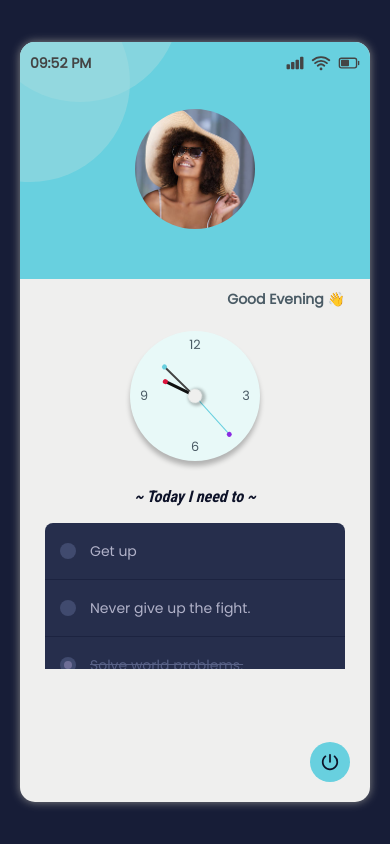
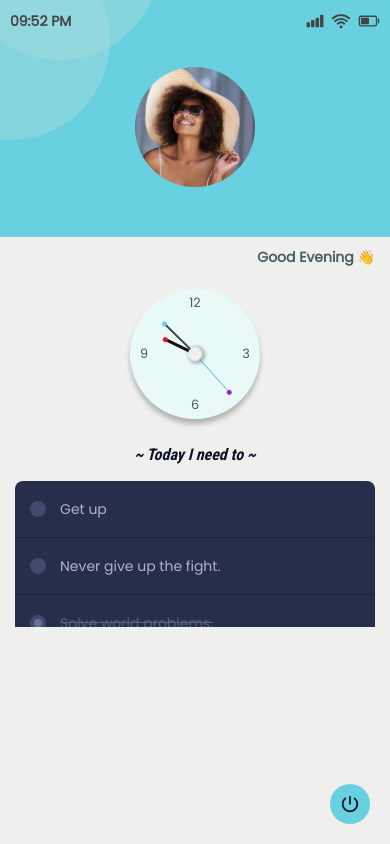
Before and after one commit to Techie-Ademola/Mobile-To-do-List-App, a plain HTML site: page pages/dashboard.html in a window 390 px wide. Drawn offline with nearby package versions, Linux system fonts and the light colour scheme.

Commit message:
New edits

```diff
--- a/css/dashboard.css
+++ b/css/dashboard.css
@@ -10,7 +10,6 @@ body {
     align-items: center;
     min-height: 100vh;
     background: #171D37;
-    perspective: 900px;
 }
 .wrapper {
     position: relative;
@@ -24,9 +23,6 @@ body {
     border-radius: 15px;
     transform-style: preserve-3d;
 }
-/* .wrapper:hover {
-    transform: rotateY(180deg);
-} */
 .nav {
     display: flex;
     justify-content: space-between;
@@ -125,7 +121,7 @@ body {
     display: flex;
     justify-content: center;
     flex-direction: column;
-    padding: 10px 25px;
+    padding: 10px 15px;
 }
 .content p {
     text-align: right;
@@ -306,3 +302,17 @@ body {
     /* border: 2px solid blue; */
     margin-top: 20px;
 }
+
+@media screen and (max-width: 500px) {
+    .wrapper {
+        position: relative;
+        background-color: #EFEFEE;
+        width: 100%;
+        max-width: 100%;
+        height: 100vh;
+        min-height: 46em;
+        overflow: hidden;
+        box-shadow: none;
+        border-radius: 0px;
+    }
+}
--- a/css/list.css
+++ b/css/list.css
@@ -15,7 +15,7 @@ body{
 ================================================== */
 .tdl-holder{
 	margin:0px auto;
-	width: 300px;
+	width: 100%;
 }
 
 .tdl-holder h2{
@@ -131,6 +131,23 @@ body{
 	text-decoration: line-through;
 }
 
+.tdl-input {
+	position: relative;
+}
+.tdl-input button {
+	position: absolute;
+	top: 50%;
+	right: 0%;
+	transform: translate(-50%, -50%);
+	line-height: 0;
+	border: none;
+	padding: 8px;
+	border-radius: 6px;
+	font-size: 20px;
+	color: #68D0DF;
+	background: #404a6e;
+}
+
 .tdl-holder input[type="text"]{
 	background-color: #171d37;
 	border: none;
--- a/css/login.css
+++ b/css/login.css
@@ -181,3 +181,17 @@ input::placeholder {
 .eye.hide {
     display: none;
 }
+
+@media screen and (max-width: 500px) {
+    .wrapper {
+        position: relative;
+        background-color: #EFEFEE;
+        width: 100%;
+        max-width: 100%;
+        height: 100vh;
+        min-height: 46em;
+        overflow: hidden;
+        box-shadow: none;
+        border-radius: 0px;
+    }
+}
--- a/css/sign-up.css
+++ b/css/sign-up.css
@@ -157,3 +157,17 @@ input::placeholder {
 .eye.hide {
     display: none;
 }
+
+@media screen and (max-width: 500px) {
+    .wrapper {
+        position: relative;
+        background-color: #EFEFEE;
+        width: 100%;
+        max-width: 100%;
+        height: 100vh;
+        min-height: 46em;
+        overflow: hidden;
+        box-shadow: none;
+        border-radius: 0px;
+    }
+}
--- a/index.css
+++ b/index.css
@@ -9,7 +9,7 @@ body {
     justify-content: center;
     align-items: center;
     min-height: 100vh;
-    background: #F5F4F5;
+    background: #171D37;
 }
 .wrapper {
     position: relative;
@@ -113,3 +113,17 @@ body {
 .footer a:hover {
     background: #444;
 }
+
+@media screen and (max-width: 500px) {
+    .wrapper {
+        position: relative;
+        background-color: #EFEFEE;
+        width: 100%;
+        max-width: 100%;
+        height: 100vh;
+        min-height: 46em;
+        overflow: hidden;
+        box-shadow: none;
+        border-radius: 0px;
+    }
+}
--- a/js/todo.js
+++ b/js/todo.js
@@ -43,10 +43,8 @@ const tdlNew = document.querySelector('.tdl-new');
 const tdlContent = document.querySelector('.tdl-content ul');
 let tdlItems = JSON.parse(localStorage.getItem('tdlItems')) || [];
 
-tdlNew.addEventListener('keypress', function(e) {
-    const code = (e.keyCode ? e.keyCode : e.which);
-    if (code === 13) {
-        const v = this.value;
+function createTodoItem() {
+    const v = tdlNew.value;
     const s = v.replace(/ +?/g, '');
     if (s === '' || tdlItems.includes(v)) {
         if (s === '') {
@@ -73,10 +71,21 @@ tdlNew.addEventListener('keypress', function(e) {
         newLi.appendChild(newLabel);
         tdlContent.appendChild(newLi);
         tdlItems.push(v);
-            this.value = '';
+        tdlNew.value = '';
         localStorage.setItem('tdlItems', JSON.stringify(tdlItems));
     }
 }
+
+tdlNew.addEventListener('keypress', function(e) {
+    const code = (e.keyCode ? e.keyCode : e.which);
+    if (code === 13) {
+        createTodoItem();
+    }
+});
+
+const tdlAddBtn = document.querySelector('.tdl-add-btn');
+tdlAddBtn.addEventListener('click', function() {
+    createTodoItem();
 });
 
 const tdlLinks = document.querySelectorAll('.tdl-content a');
--- a/pages/dashboard.html
+++ b/pages/dashboard.html
@@ -45,8 +45,8 @@
                         <div class="number number1">1</div>
                         <div class="number number2">2</div>
                         <div class="number number3">
-                                <div class="three">3</div>
-                            </div>
+                            <div class="three">3</div>
+                        </div>
                         <div class="number number4">4</div>
                         <div class="number number5">5</div>
                         <div class="number number6">
@@ -67,13 +67,44 @@
                             <h2>~ Today I need to ~</h2>
                             <div class="tdl-content">
                                 <ul>
-                                    <li><label><input type="checkbox"><i></i><span>Get up</span><a href='#'>–</a></label></li>
-                                    <li><label><input type="checkbox"><i></i><span>Never give up the fight.</span><a href='#'>–</a></label></li>
-                                    <li><label><input type="checkbox" checked><i></i><span>Solve world problems.</span><a href='#'>–</a></label></li>
-                                    <li><label><input type="checkbox"><i></i><span>Make the day count!</span><a href='#'>–</a></label></li>
+                                    <li>
+                                        <label>
+                                            <input type="checkbox">
+                                            <i></i>
+                                            <span>Get up</span>
+                                            <a href='#'>–</a>
+                                        </label>
+                                    </li>
+                                    <li>
+                                        <label>
+                                            <input type="checkbox">
+                                            <i></i>
+                                            <span>Never give up the fight.</span>
+                                            <a href='#'>–</a>
+                                        </label>
+                                    </li>
+                                    <li>
+                                        <label>
+                                            <input type="checkbox" checked>
+                                            <i></i>
+                                            <span>Solve world problems.</span>
+                                            <a href='#'>–</a>
+                                        </label>
+                                    </li>
+                                    <li>
+                                        <label>
+                                            <input type="checkbox">
+                                            <i></i>
+                                            <span>Make the day count!</span>
+                                            <a href='#'>–</a>
+                                        </label>
+                                    </li>
                                 </ul>
                             </div>
-                            <input type="text" class="tdl-new" placeholder="Write new item and hit 'Enter'...">
+                            <div class="tdl-input">
+                                <input type="text" class="tdl-new" placeholder="Write new item and hit 'Enter'...">
+                                <button type="button" class="tdl-add-btn"><ion-icon name="send"></ion-icon></button>
+                            </div>
                         </div>
                     </div>
                 </div>
```
Lines whose indentation alone changed are shown as unchanged.
